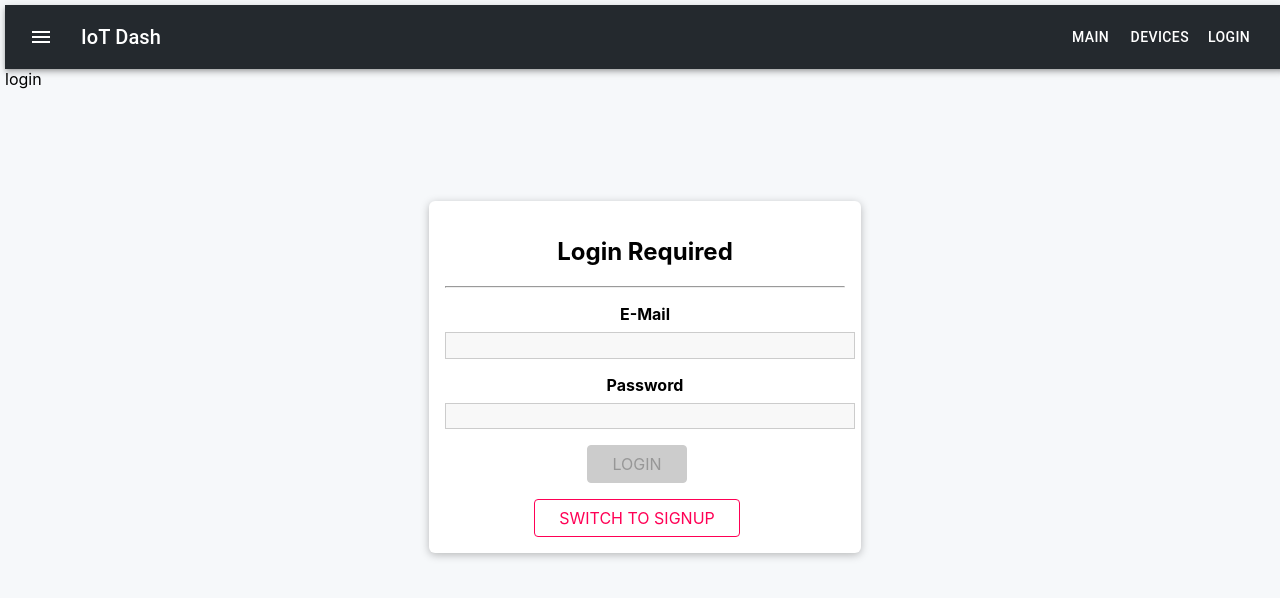
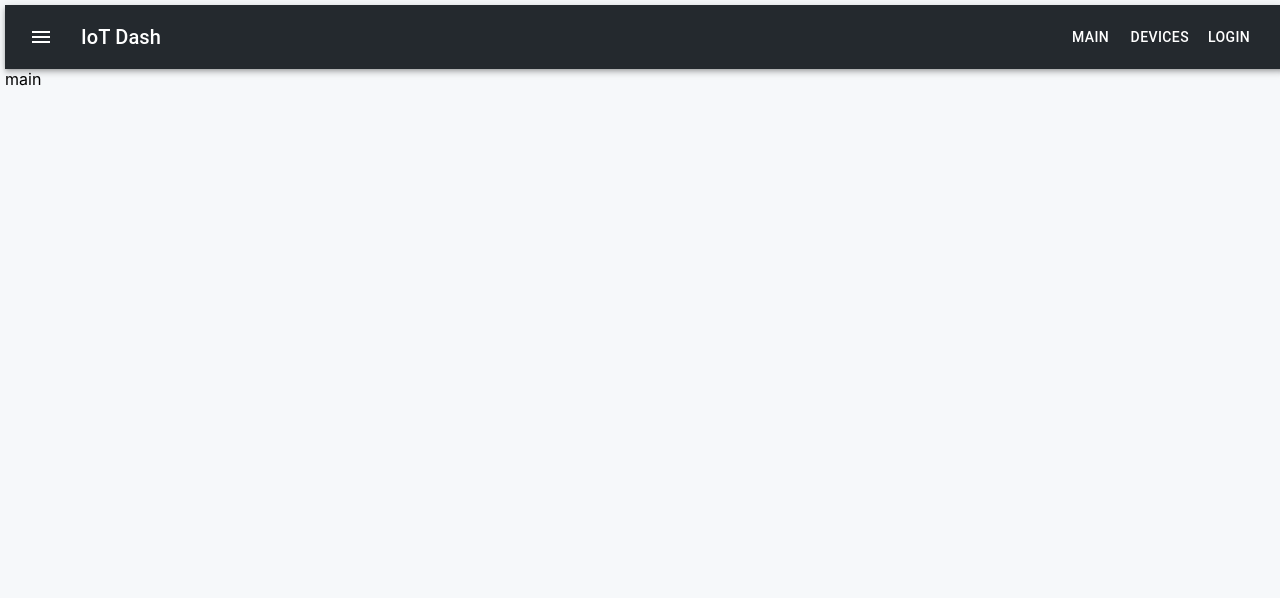
Before and after one commit to HUANGXUANKUN/iot-lab-frontend, a React (Create React App) app: page / in a window 1280 px wide. Before the commit this address led to /login. Shown: the top 598 px of the page. Built offline with nearby package versions, Linux system fonts and the light colour scheme; what react-highcharts would draw is missing.

Commit message:
fix login bug

```diff
--- a/src/App.js
+++ b/src/App.js
@@ -23,12 +23,13 @@ function App() {
 
   // if user is login
   if (token) {
+    {console.log("Has token")}
     routes =
       <Switch>
         <Route path="/devices" exact>
           <Manage />
         </Route>
-        <Route path="/main" exact>
+        <Route path="/" exact>
           <Main />
         </Route>
         <Route path="/device/new" exact>
@@ -40,9 +41,6 @@ function App() {
         <Route path="/device/:deviceId" exact>
           <Device />
         </Route>
-        <Route path="/login" exact>
-          <Authentication />
-        </Route>
         <Route path="/error" exact>
           <Error />
         </Route>
@@ -50,9 +48,10 @@ function App() {
       </Switch>
   } else {
     // Visitors are only allowed to access home page and login page
+    {console.log("No token")}
     routes = (
       <Switch>
-        <Route path="/main" exact>
+        <Route path="/" exact>
           <Main />
         </Route>
         <Route path="/login">
```
